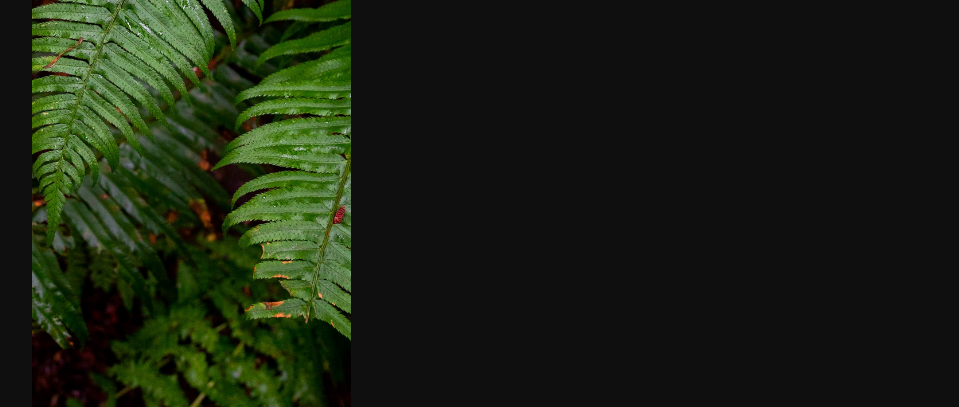
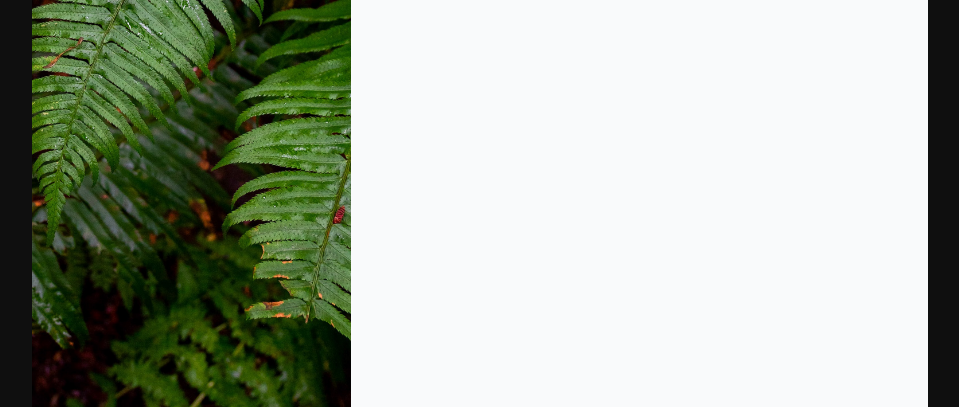
Before and after one commit to Ryan-Tru/sign-up-form, a plain HTML site: page index.html in a window 1280 px wide. Shown: the part 393-800 px from the top of the page, without its empty margins (160-1119 px from the left). Drawn offline with Linux system fonts and the light colour scheme.

Commit message:
Started styling sign up area

```diff
--- a/css/styles.css
+++ b/css/styles.css
@@ -52,3 +52,7 @@ body {
 }
 
 /* Styling sign up area */
+
+.sign-up-area {
+    background-color: rgb(249,250,251);
+}
```
